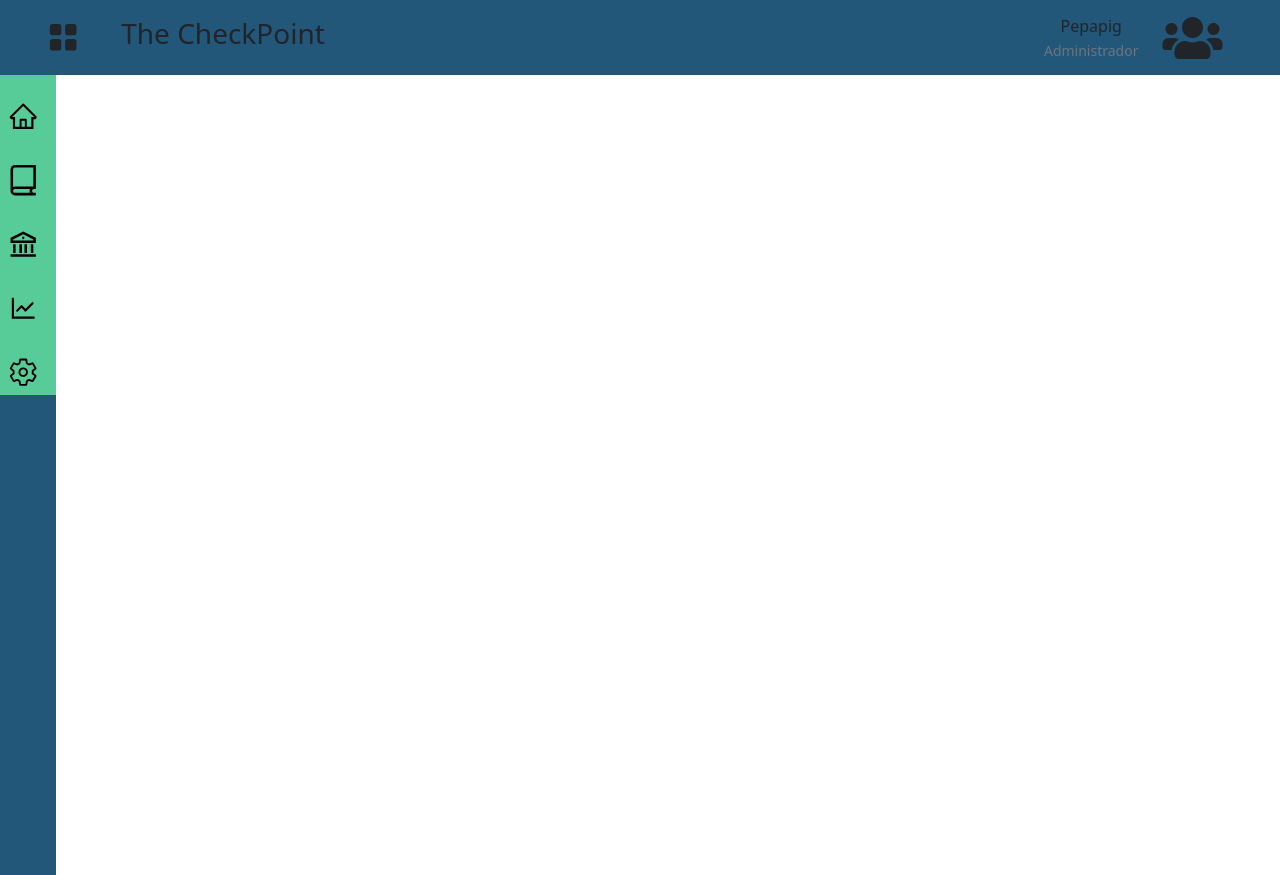
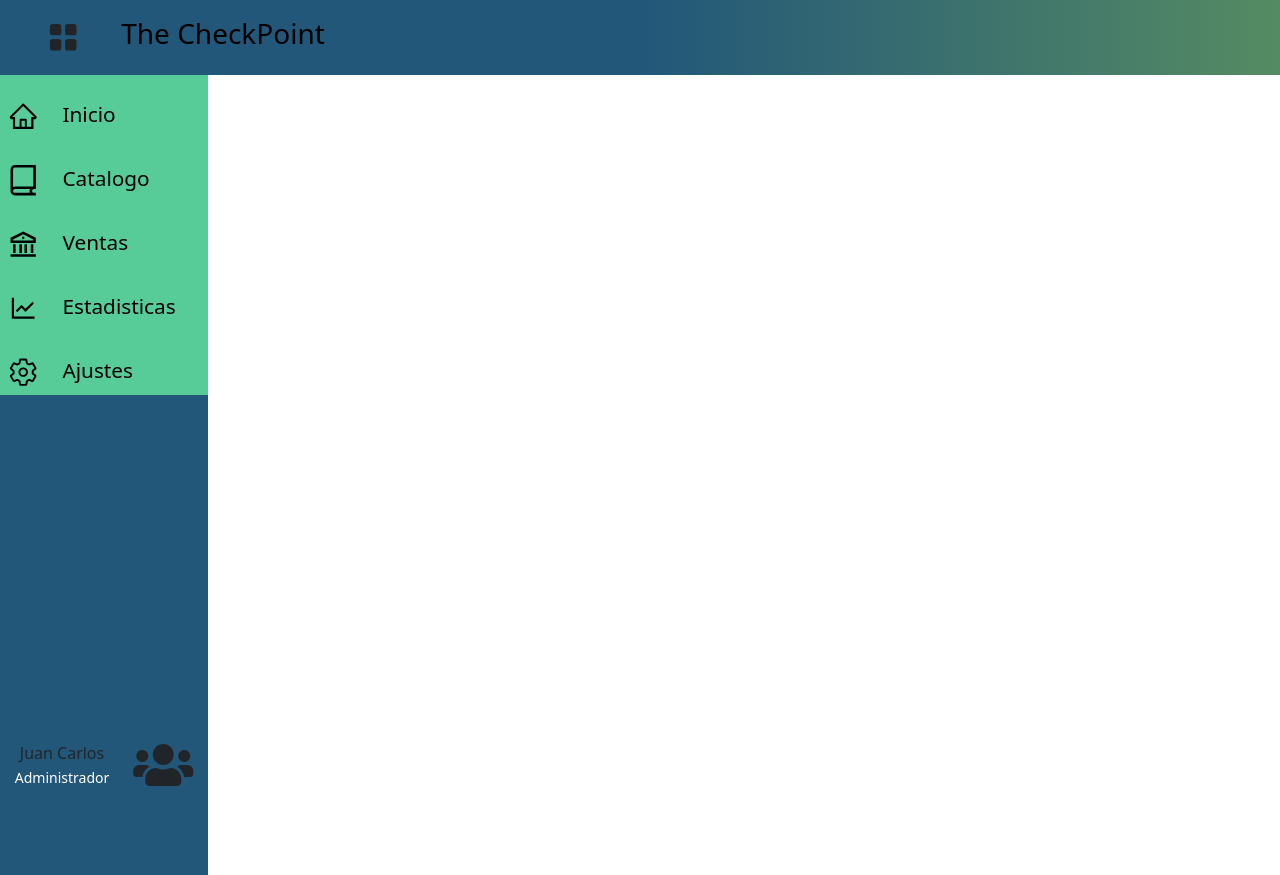
Before and after one commit to Veliz97N/the_checkpoint, a React (Create React App) app: page / in a window 1280 px wide. Built offline with nearby package versions, Linux system fonts and the light colour scheme.

Commit message:
Add vista ingresar Nuevo Producto

```diff
--- a/src/App.js
+++ b/src/App.js
@@ -2,18 +2,14 @@ import Sidebar from "./Folder_SideBar_TopBar/Sidebar";
 import Topbar from "./Folder_SideBar_TopBar/Topbar";
 import UserContext, {UserProvider} from '../src/UserContext/UserContext';
 import React,{useContext, useState} from 'react';
+import ContenidoGeneral from "./Folder_Contenido_General/ContenidoGeneral";
 
 function App() {
 
   return (
     <UserProvider>
       <Topbar></Topbar>
-      <div className="contenedor_sidebar_vistasPrograma">
-        <Sidebar></Sidebar>
-        {/* <div className={isDesplegado?"vistas_desplegadas":"vistas_no_desplegadas"}>
-          Hola  asdlasdasdasdasasd
-        </div> */}
-      </div>
+      <ContenidoGeneral/>
 
     </UserProvider>
   );
--- /dev/null
+++ b/src/Folder_Contenido_General/ContenidoGeneral.js
@@ -0,0 +1,32 @@
+import React,{useContext, useState} from 'react'
+import Sidebar from '../Folder_SideBar_TopBar/Sidebar'
+import UserContext from '../UserContext/UserContext';
+
+
+const ContenidoGeneral = () => {
+    const {user, isDesplegado}= useContext(UserContext);
+    const activo = {
+        position: 'absolute',
+        top: '75px',
+        paddingLeft: '14rem',
+        transition: "all ease .5s"
+    };
+
+      const no_activo ={
+        position: 'absolute',
+        top:'75px',
+        paddingLeft: '6rem',
+        transition: "all ease .5s"
+      };
+
+    return (
+        <div className="contenidoGeneral">
+            <Sidebar></Sidebar>
+            <div className="container-fluid" style={!isDesplegado?activo:no_activo}>
+
+            </div>
+        </div>
+    )
+}
+
+export default ContenidoGeneral
--- a/src/Folder_SideBar_TopBar/Tarjeta_Usuario_Activo.js
+++ b/src/Folder_SideBar_TopBar/Tarjeta_Usuario_Activo.js
@@ -10,7 +10,6 @@ const Tarjeta_Usuario_Activo = (props) => {
         border: '1px solid black',
         backgroundColor:'#80ED99',
         transition: "all ease .5s",
-
       };
       const no_activo_tarjeta_usuario = {
         border: 'none',
@@ -23,23 +22,29 @@ const Tarjeta_Usuario_Activo = (props) => {
       const [isHover, setIsHover] = useState(null)
 
     return (
-        <div style={isHover?activo_tarjeta_usuario:no_activo_tarjeta_usuario}
-            className="usuario_global d-sm-none d-md-flex"
-            onMouseOver={()=>setIsHover(true)}
-            onMouseOut={()=>setIsHover(false)}>
+
+            <div style={isHover ? activo_tarjeta_usuario : no_activo_tarjeta_usuario}
+                className="usuario d-sm-none d-md-flex"
+                onMouseOver={() => setIsHover(true)}
+                onMouseOut={() => setIsHover(false)}>
 
                 <div className="datos_usuario me-4 d-flex flex-column my-auto">
                     <div className="nombre_usuario mx-auto">
                         {props.user.username}
                     </div>
+
                     <div className="permiso_usuario mx-auto">
-                    <small className="text-muted">{props.user.permiso}</small>
+                        <small className="text-white">{props.user.permiso}</small>
                     </div>
+
                 </div>
+
                 <div className="foto_usuario">
                     <i class="fas fa-users fa-3x"></i>
                 </div>
+
             </div>
+
     )
 }
 
--- a/src/Folder_SideBar_TopBar/Topbar.js
+++ b/src/Folder_SideBar_TopBar/Topbar.js
@@ -7,14 +7,29 @@ const Topbar = () => {
     const nombre_empresa = "The CheckPoint"
     const {user, isDesplegado, toggleIsDesplegado}= useContext(UserContext); //se anade informacion global referente al usuario y a si tiene desplegado el toggle
 
+    const [titulo_Hover, setIstitulo_Hover] = useState(false)
+
+
+    const titulo_activo = {
+        color: '#80ED99',
+        transition: "all ease .5s"
+      };
+    const titulo_no_activo = {
+        color: 'black',
+        transition: "all ease .5s"
+      };
+
     return (
-        <nav className="navbar navbar-expand-lg navbar-light mb-3 p-0 w-100">
-            <div className= "boton_toggle ms-5 " onClick={()=>toggleIsDesplegado(!isDesplegado)}>
+        <nav className="navbar navbar-expand-lg navbar-light p-0 w-100">
+            <div className= "boton_toggle ms-5"
+            onClick={()=>toggleIsDesplegado(!isDesplegado)}
+            onMouseOver={() => setIstitulo_Hover(true)}
+            onMouseOut={() => setIstitulo_Hover(false)}>
                 <BsFillGridFill className="iconos_menu_lateral" />
             </div>
 
             <div className="container">
-                    <div className="nombre_empresa">
+                    <div className={"nombre_empresa"} style={titulo_Hover?titulo_activo:titulo_no_activo}>
                         <h3 >{nombre_empresa}</h3>
                     </div>
                 {isDesplegado? <Tarjeta_Usuario_Activo user={user}/>:""}
--- a/src/UserContext/UserContext.js
+++ b/src/UserContext/UserContext.js
@@ -2,11 +2,11 @@ import React, { createContext, useState } from 'react';
 
 const UserContext = createContext();
 
-const usuario = { username: "Pepapig", password: "Juanito1", permiso: "Administrador", tema: "Dark", Fuente: { tipo: "Arial", tamano: 48, titulo_sidebar: true }, isFacebook: false, isGoogle: false }
+const usuario = { username: "Juan Carlos", password: "Juanito1", permiso: "Administrador", tema: "Dark", Fuente: { tipo: "Arial", tamano: 48, titulo_sidebar: true }, isFacebook: false, isGoogle: false }
 
 const UserProvider = ({ children }) => {
     const [user, setUser] = useState(usuario)
-    const [isDesplegado, setIsDesplegado] = useState(true)
+    const [isDesplegado, setIsDesplegado] = useState(false)
 
     const toggleIsDesplegado = (booleano) => {
         setIsDesplegado(booleano)
--- a/src/index.css
+++ b/src/index.css
@@ -4,8 +4,15 @@
   --happy_non_selected:#57CC99;
   --happy_contorno_global:#22577A;
   --happy_interior_global:#;
+  --happy_background: rgb(34,87,122);
+  --happy_gradient: linear-gradient(90deg, rgba(34,87,122,1) 0%, rgba(34,87,122,1) 50%, rgb(85, 139, 98) 100%);
+  --happy_input: #c4c4c4;
+  --light_background: #E6E6E6;
+  --light_input: #5C7AEA;
+  --dark_background: #212020;
   /* Fin defincion variables tema Happy */
 }
+
 
 body {
   margin: 0;
@@ -14,6 +21,8 @@ body {
     sans-serif;
   -webkit-font-smoothing: antialiased;
   -moz-osx-font-smoothing: grayscale;
+
+
 }
 
 code {
@@ -22,7 +31,7 @@ code {
 }
 .navbar{
   height: 75px;
-  background-color: var(--happy_contorno_global);
+  background: var(--happy_gradient);
 }
 
 .sidebar{
@@ -30,7 +39,7 @@ code {
   top:75px;
   left: 0;
   height: 100%;
-
+  z-index: 100;
   background-color: var(--happy_contorno_global);
 }
 
@@ -53,7 +62,6 @@ code {
 .sidebar li{
   list-style: none;
   width: 13rem;
-
   position: relative;
   height: 4rem;
   padding-top: 1.5rem;
@@ -64,7 +72,6 @@ code {
   transition: all 0.3s ease-in-out;
   display: flex;
   flex-direction: row;
-
 }
 
 .sidebar li:hover{
@@ -90,10 +97,12 @@ code {
   transition: all 0.2s ease;
 }
 
+
 .boton_toggle:hover{
   transform: scale(1.5);
   color: var(--happy_selected);
 }
+
 
 .footer_sidebar{
   position:fixed;
@@ -102,23 +111,12 @@ code {
   align-items: center;
   justify-content: space-around;
   width: 13rem;
+
 }
 
-.usuario_global{
+.usuario{
   height: 70px;
   display: flex;
   align-items: center;
+
 }
-
-
-/*
-.vistas_desplegadas{
-  position: absolute;
-  top:80px;
-  left: 14rem;
-}
-.vistas_no_desplegadas{
-  position: absolute;
-  top:80px;
-  left: 4rem;
-} */
```
Also changed, not shown: src/Folder_SideBar_TopBar/SideBarBootstrap.js (deleted, +0 -11 lines), src/Folder_SideBar_TopBar/Sidebar.js (+3 -5 lines), src/Vistas/Catalogo/IngresarNuevoProducto.js (added, +12 -0 lines), src/Folder_SideBar_TopBar/Fido_Dido.jpeg (deleted). Lines whose indentation alone changed are shown as unchanged.
